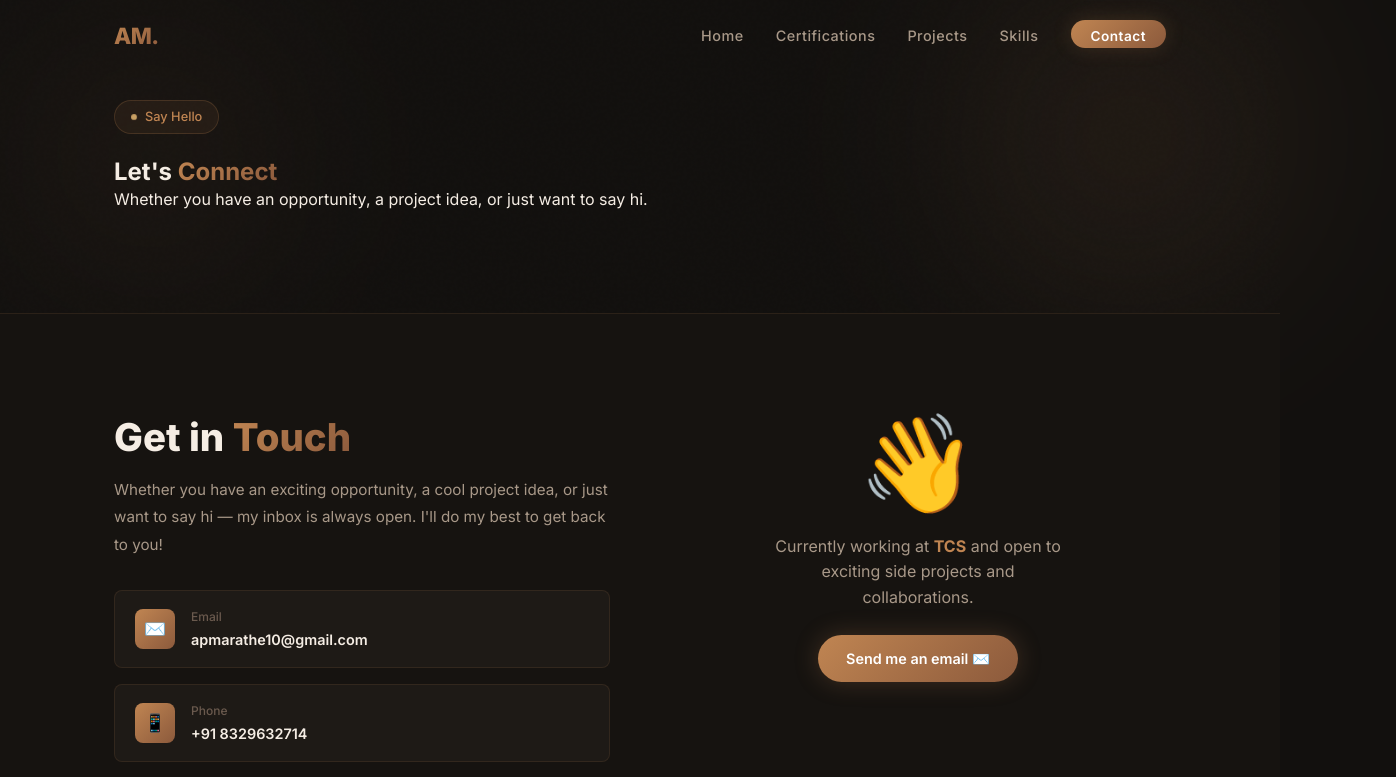
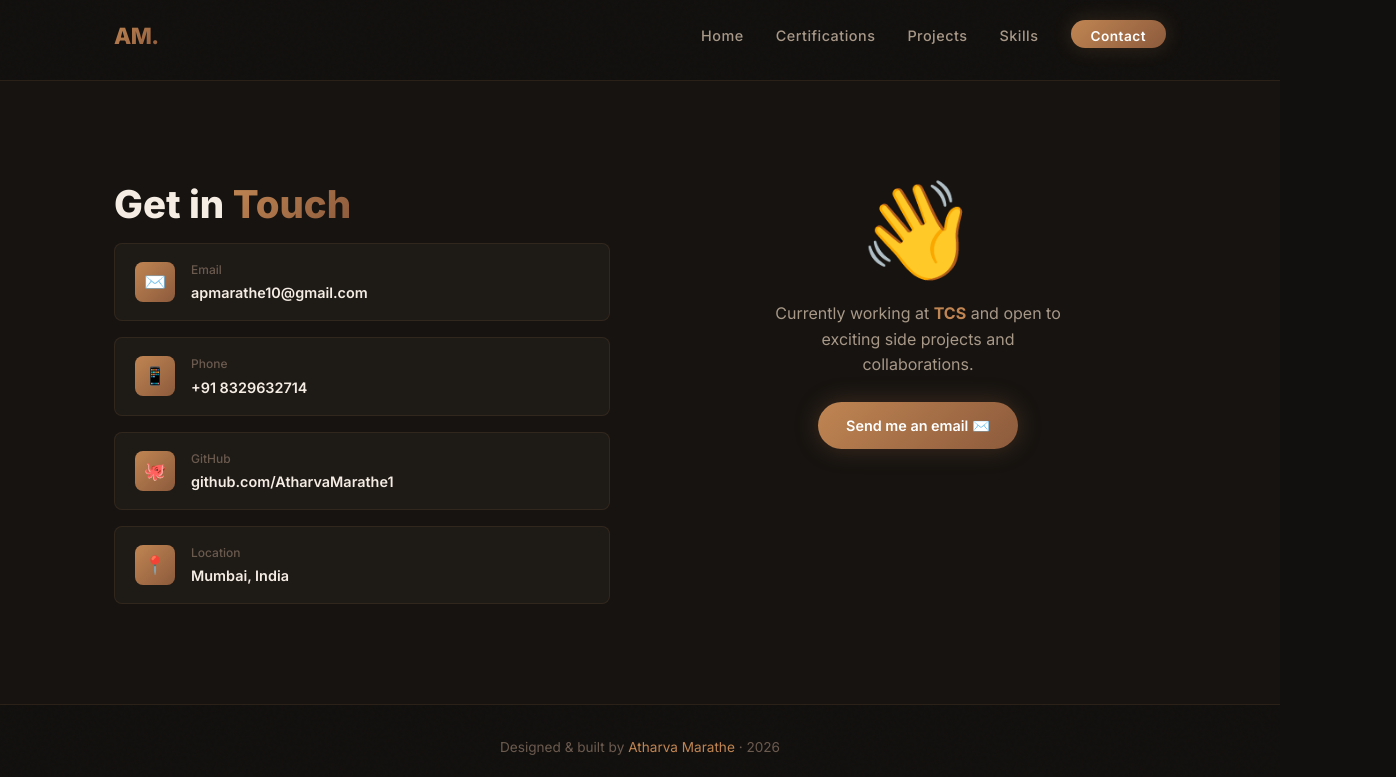
Before and after one commit to AtharvaMarathe1/Portfolio_website, a React (Vite) app: page /contact in a window 1280 px wide. Shown: the top 777 px of the page, 1396 px wide, since content can reach past the window. Built offline with nearby package versions, Linux system fonts and the light colour scheme.

Commit message:
sum_weather

```diff
--- a/src/Components/ContactPage.jsx
+++ b/src/Components/ContactPage.jsx
@@ -17,26 +17,7 @@ export default function ContactPage() {
   ];
 
   return (
-    <main>
-      {/* ── Page Hero ── */}
-      <section className="page-hero">
-        <div className="hero-orb-1" />
-        <div className="hero-orb-2" />
-        <div className="container">
-          <div className="page-hero-content reveal">
-            <div className="hero-badge">
-              <span className="dot" /> Say Hello
-            </div>
-            <h1 className="page-hero-title">
-              Let's <span className="gradient-text">Connect</span>
-            </h1>
-            <p className="page-hero-subtitle">
-              Whether you have an opportunity, a project idea, or just want to say hi.
-            </p>
-          </div>
-        </div>
-      </section>
-
+    <main style={{ paddingTop: '80px' }}>
       {/* ── Contact ── */}
       <section id="contact" className="contact-section">
         <div className="container">
@@ -45,10 +26,6 @@ export default function ContactPage() {
               <h2>
                 Get in <span className="gradient-text">Touch</span>
               </h2>
-              <p>
-                Whether you have an exciting opportunity, a cool project idea, or just want to
-                say hi — my inbox is always open. I'll do my best to get back to you!
-              </p>
               <div className="contact-links">
                 {contactItems.map((item) =>
                   item.href ? (
--- a/src/data.js
+++ b/src/data.js
@@ -106,7 +106,7 @@ export const DATA = {
   certifications: [
     { icon: '🏆', name: 'AWS Certified Solutions Architect – Associate', issuer: 'Amazon Web Services', link: 'AWS Certified Solutions Architect - Associate certificate.pdf' },
     { icon: '☁️', name: 'Google Cloud Computing Foundation', issuer: 'Google Cloud', link: '#' },
-    { icon: '🌐', name: 'Web-Verse: Web Development and Design', issuer: 'Android Club, VIT Chennai', link: 'AtharvaSSCCertificate.jpg' },
+    { icon: '🌐', name: 'Web-Verse: Web Development and Design', issuer: 'Android Club, VIT Chennai', link: null },
     { icon: '🔐', name: 'Ethical Hacking', issuer: 'NPTEL', link: "C:/Users/athar/Downloads/AtharvaSSCCertificate.jpg" },
   ],
 
```
